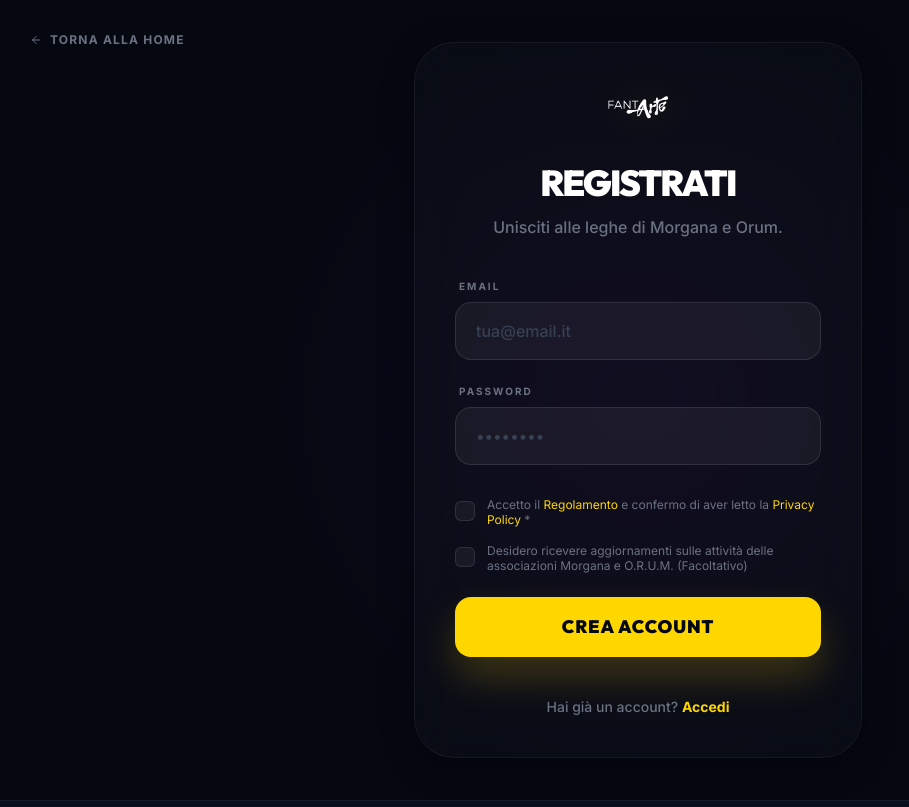
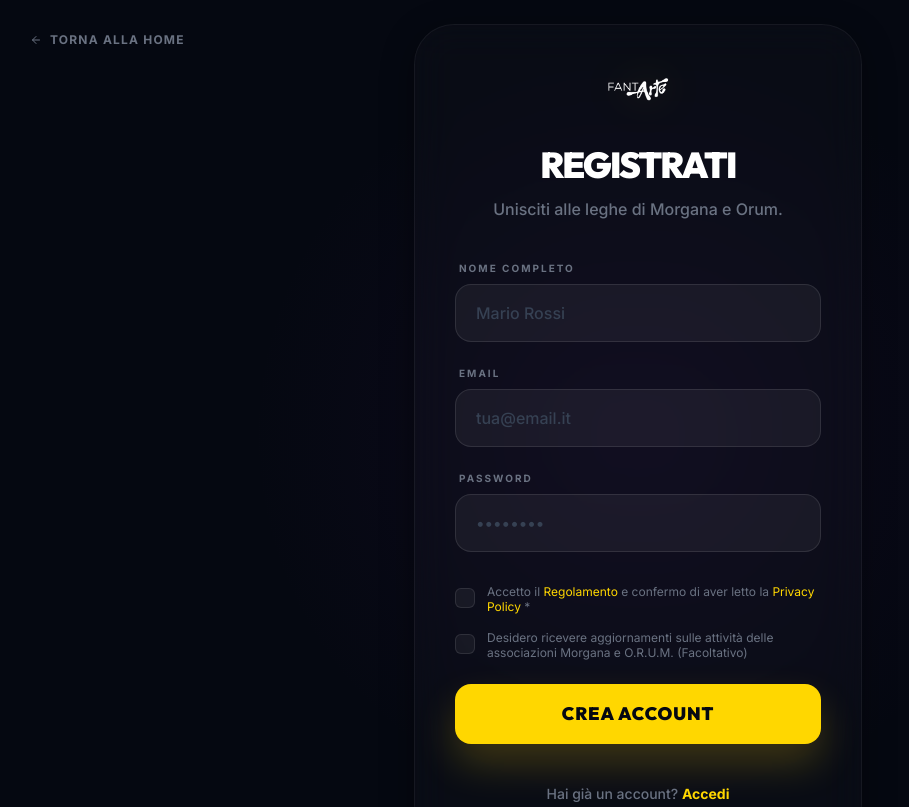
Before and after one commit to Mantineo-Massimo/fantarte, a Next.js app: page /auth/register in a window 1280 px wide. Shown: the top 807 px of the page, without its empty margins (2-911 px from the left). Built offline with nearby package versions, Linux system fonts and the light colour scheme; no server answers.

Commit message:
feat: add name field to user registration form and database schema

```diff
--- a/src/app/api/auth/register/route.ts
+++ b/src/app/api/auth/register/route.ts
@@ -8,10 +8,10 @@ import crypto from "crypto";
 export async function POST(req: Request) {
     try {
         const body = await req.json();
-        const { email, password } = body;
+        const { email, password, name } = body;
 
-        if (!email || !password) {
-            return new NextResponse("Email and password are required", { status: 400 });
+        if (!email || !password || !name) {
+            return new NextResponse("Email, password and name are required", { status: 400 });
         }
 
         const existingUser = await prisma.user.findUnique({
@@ -28,6 +28,7 @@ export async function POST(req: Request) {
         const user = await prisma.user.create({
             data: {
                 email,
+                name,
                 password: hashedPassword,
                 verificationToken
             }
--- a/src/app/auth/register/page.tsx
+++ b/src/app/auth/register/page.tsx
@@ -9,7 +9,7 @@ import { FiArrowLeft } from "react-icons/fi";
 
 export default function RegisterPage() {
     const router = useRouter();
-    const [data, setData] = useState({ email: "", password: "" });
+    const [data, setData] = useState({ name: "", email: "", password: "" });
     const [acceptTerms, setAcceptTerms] = useState(false);
     const [acceptMarketing, setAcceptMarketing] = useState(false);
     const [error, setError] = useState("");
@@ -85,6 +85,17 @@ export default function RegisterPage() {
                 </div>
 
                 <form onSubmit={registerUser} className="space-y-6">
+                    <div>
+                        <label className="block text-[10px] font-bold text-gray-500 uppercase tracking-[0.2em] mb-2 ml-1">Nome Completo</label>
+                        <input
+                            type="text"
+                            placeholder="Mario Rossi"
+                            value={data.name}
+                            onChange={(e) => setData({ ...data, name: e.target.value })}
+                            className="w-full bg-white/5 border border-white/10 rounded-2xl px-5 py-4 text-white placeholder:text-gray-700 focus:outline-none focus:border-oro/50 focus:ring-1 focus:ring-oro/20 transition-all font-medium"
+                            required
+                        />
+                    </div>
                     <div>
                         <label className="block text-[10px] font-bold text-gray-500 uppercase tracking-[0.2em] mb-2 ml-1">Email</label>
                         <input
```
